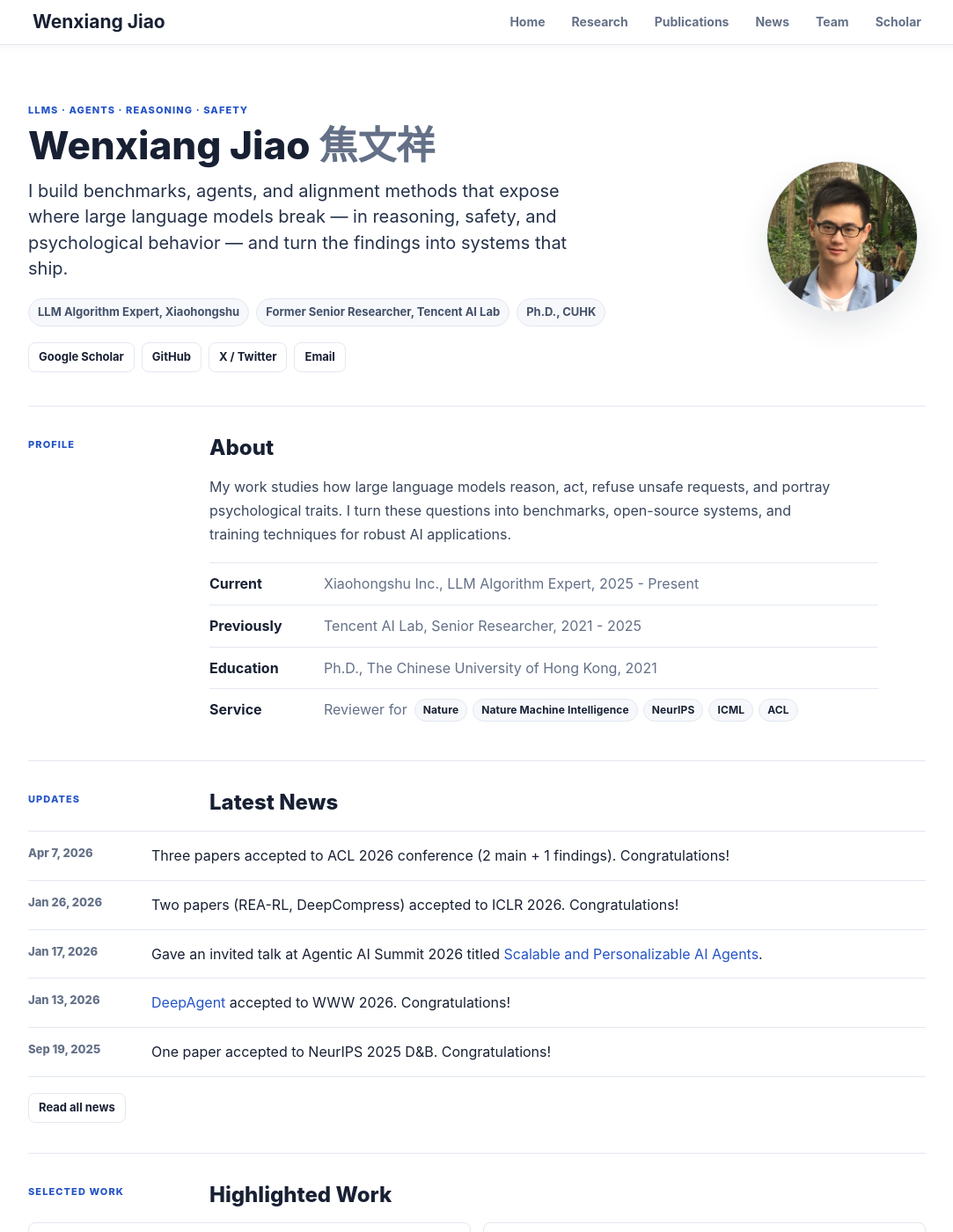
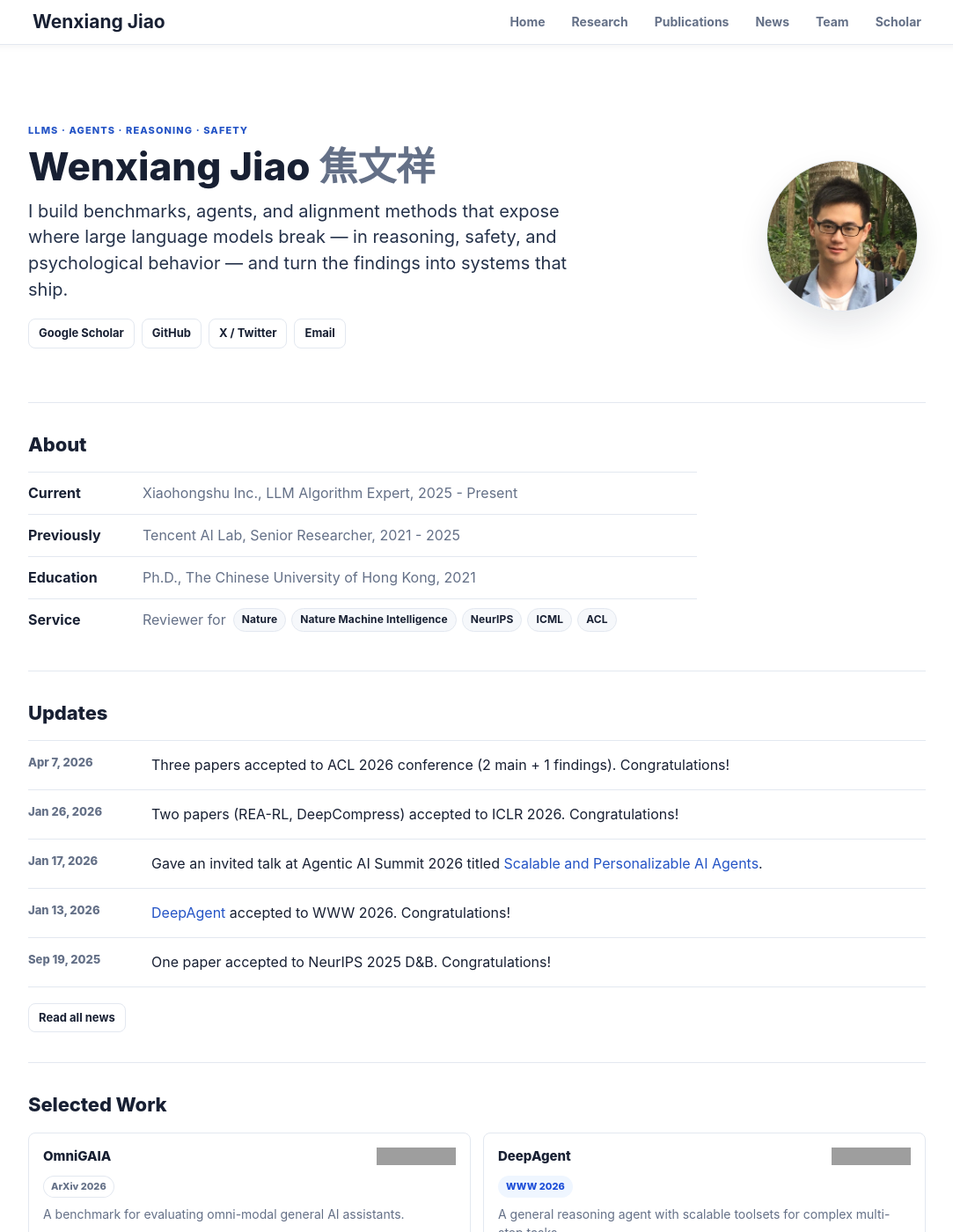
Before and after one commit to wxjiao/wxjiao.github.io, a Jekyll site: the page built from _pages/home.md, in a window 1280 px wide and 1400 px high. Shown: the whole window at 88% size, without its empty margins (98-1181 px from the left). Built offline with Jekyll 4.4.1, drawn with Linux system fonts in a browser that asks for light colours; nearby versions of some CDN libraries; grey boxes are pictures that could not be loaded.

Commit message:
Simplify section headings and de-dup hero/about
1. Collapse each section's eyebrow + h2 pair into a single, larger
   .section-label. Drops the redundant titles (Profile/About,
   Updates/Latest News, Selected Work/Highlighted Work,
   Research/Research Areas) and bumps the label font to ~22px so the
   section title is actually a section title.

2. Remove the .section-heading two-column grid and the matching 206px
   left indent on .section-body; the heading is now a single flush row.

3. Drop hero-meta (Xiaohongshu / Tencent / CUHK chips) and the
   research-focus paragraph in About. The hero lede already carries the
   research statement, and the About compact-list already lists those
   affiliations with dates.

4. Update site_structure_test.rb to match the new structure: drop the
   selected-publications / hero-meta / publication-row assertions,
   relax the hero-lede length to 240, and update the footer assertions
   to the simplified single-row footer.

Co-Authored-By: Claude Opus 4.7 <noreply@anthropic.com>

```diff
--- a/_pages/home.md
+++ b/_pages/home.md
@@ -13,11 +13,6 @@ permalink: /
     <p class="hero-lede">
       I build benchmarks, agents, and alignment methods that expose where large language models break — in reasoning, safety, and psychological behavior — and turn the findings into systems that ship.
     </p>
-    <div class="hero-meta">
-      <span>LLM Algorithm Expert, Xiaohongshu</span>
-      <span>Former Senior Researcher, Tencent AI Lab</span>
-      <span>Ph.D., CUHK</span>
-    </div>
     <div class="hero-links">
       <a href="https://scholar.google.com/citations?hl=zh-CN&user=CvtODukAAAAJ&view_op=list_works&sortby=pubdate">Google Scholar</a>
       <a href="https://github.com/wxjiao">GitHub</a>
@@ -32,13 +27,9 @@ permalink: /
 
 <section markdown="0" class="section-block about-block">
   <div class="section-heading">
-    <p class="eyebrow">Profile</p>
-    <h2>About</h2>
+    <p class="section-label">About</p>
   </div>
   <div class="section-body">
-    <p>
-      My work studies how large language models reason, act, refuse unsafe requests, and portray psychological traits. I turn these questions into benchmarks, open-source systems, and training techniques for robust AI applications.
-    </p>
     <div class="compact-list">
       <div><strong>Current</strong><span>Xiaohongshu Inc., LLM Algorithm Expert, 2025 - Present</span></div>
       <div><strong>Previously</strong><span>Tencent AI Lab, Senior Researcher, 2021 - 2025</span></div>
@@ -60,8 +51,7 @@ permalink: /
 
 <section markdown="0" class="section-block latest-news">
   <div class="section-heading">
-    <p class="eyebrow">Updates</p>
-    <h2>Latest News</h2>
+    <p class="section-label">Updates</p>
   </div>
   <div class="news-list">
     {% for article in site.data.news limit:5 %}
@@ -76,8 +66,7 @@ permalink: /
 
 <section markdown="0" class="section-block">
   <div class="section-heading">
-    <p class="eyebrow">Selected Work</p>
-    <h2>Highlighted Work</h2>
+    <p class="section-label">Selected Work</p>
   </div>
   {% include spotlight-projects.html %}
   <p class="section-link"><a href="{{ site.url }}{{ site.baseurl }}/publications/">View all publications</a></p>
@@ -85,8 +74,7 @@ permalink: /
 
 <section markdown="0" class="section-block research-areas">
   <div class="section-heading">
-    <p class="eyebrow">Research</p>
-    <h2>Research Areas</h2>
+    <p class="section-label">Research</p>
   </div>
   <div class="research-strip">
     <article class="research-topic">
--- a/css/main.scss
+++ b/css/main.scss
@@ -189,24 +189,21 @@ img {
 }
 
 .section-heading {
-  display: grid;
-  grid-template-columns: 180px minmax(0, 1fr);
-  gap: 26px;
-  align-items: start;
   margin-bottom: 18px;
 }
 
-.section-heading h2 {
+.section-label {
   margin: 0;
   color: var(--text);
-  font-size: 24px;
-  font-weight: 790;
-  letter-spacing: 0;
+  font-size: 22px;
+  font-weight: 760;
+  line-height: 1.2;
+  letter-spacing: -0.005em;
 }
 
 .section-body {
   max-width: 760px;
-  margin-left: 206px;
+  margin-left: 0;
 }
 
 .section-body > p {
```
Also changed, not shown: test/site_structure_test.rb (+4 -6 lines).
